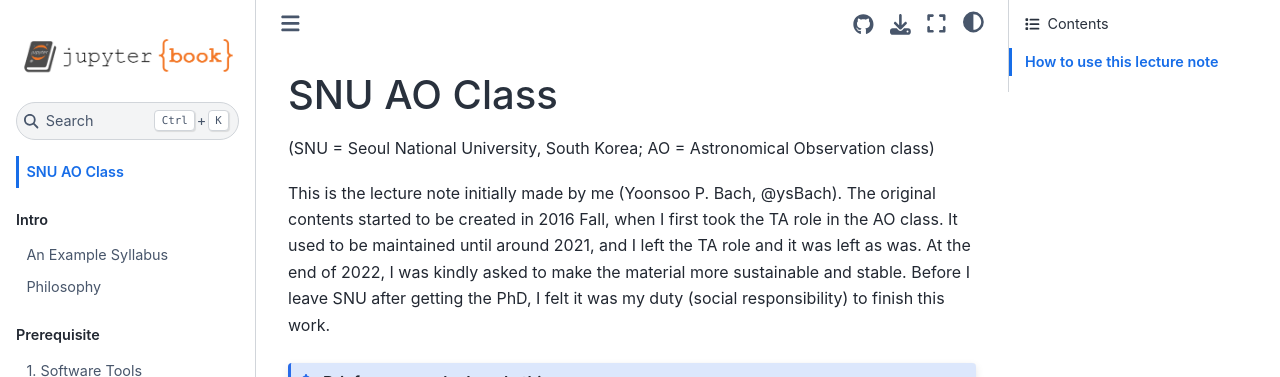
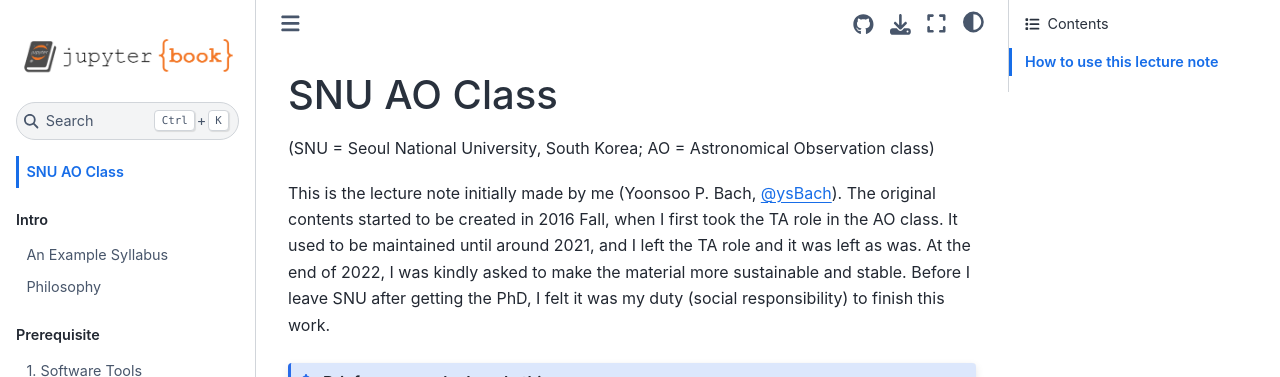
Before and after one commit to ysBach/SNU_AOpython, a Jupyter Book: the page built from index.md, in a window 1280 px wide and 1212 px high. Shown: the top 377 px of the window. Built offline with Jupyter Book 1.0.4 settings and Sphinx 7.4.7 and the Sphinx Book theme 1.1.4, drawn with Linux system fonts in a browser that asks for light colours; pages that are not in the unit, such as notebooks, are missing from menus; part of the change alters nothing that is shown.

````diff
--- a/index.md
+++ b/index.md
@@ -1,7 +1,7 @@
 # SNU AO Class
 (SNU = Seoul National University, South Korea; AO = Astronomical Observation class)
 
-This is the lecture note initially made by me (Yoonsoo P. Bach, @ysBach). The original contents started to be created in 2016 Fall, when I first took the TA role in the AO class. It used to be maintained until around 2021, and I left the TA role and it was left as was. At the end of 2022, I was kindly asked to make the material more sustainable and stable. Before I leave SNU after getting the PhD, I felt it was my duty (social responsibility) to finish this work.
+This is the lecture note initially made by me (Yoonsoo P. Bach, [@ysBach](https://github.com/ysBach)). The original contents started to be created in 2016 Fall, when I first took the TA role in the AO class. It used to be maintained until around 2021, and I left the TA role and it was left as was. At the end of 2022, I was kindly asked to make the material more sustainable and stable. Before I leave SNU after getting the PhD, I felt it was my duty (social responsibility) to finish this work.
 
 ```{admonition} Brief reasons why I made this
 :class: dropdown
@@ -20,7 +20,7 @@ Theoretical lecture (Books)
 : The theory part (mathematical derivations, verbal explanations, etc) is made with **TeX** as a book-like format.
 ```{admonition} Why not Jupyter-Book?
 :class: dropdown, tip
-I tried to migrate those practical parts into Jupyter-Book too, but I found such kind of documents must be stored in TeX for the ultimate reproducibility. Jupyter-Book is also an evolving package, which means that it may undergo backward-incompatible upgrade in the near future, or even disappear as computational facilities (computers, OS, programming languages, etc) evolve. TeX, on the other hand, will be as is forever by design.
+I tried to migrate those theoretical parts into Jupyter-Book too, but (1) I was running out of time to do that and (2) as a lazy justification, such kind of documents must be stored in TeX for the ultimate reproducibility. Jupyter-Book is also an evolving package, which means that it may undergo backward-incompatible upgrade in the near future, or even disappear as computational facilities (computers, OS, programming languages, etc) evolve. TeX, on the other hand, will be as is forever by design.
 
 Students may also feel more comfortable to see long equations + figures + tables as PDF file rather than HTML.
 ```
````
